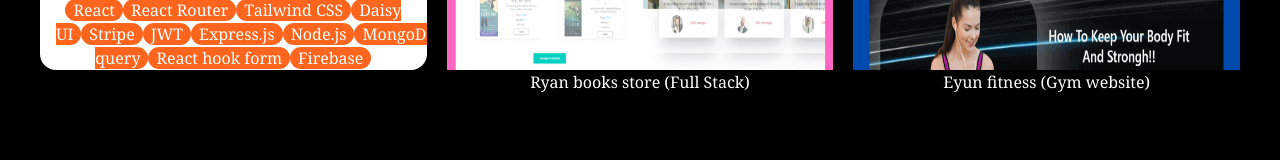
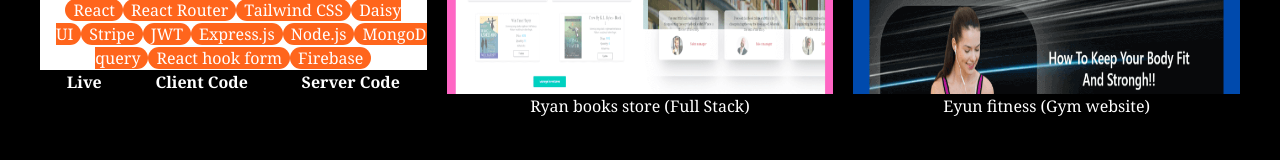
Before and after one commit to CodeWithShamim/portfolio, a React (Create React App) app: page / in a window 1280 px wide. Shown: the part 1298-1458 px from the top of the page. Built offline with nearby package versions, Linux system fonts and the light colour scheme.

Commit message:
style added in projects page

```diff
--- a/src/pages/Projects/Projects.js
+++ b/src/pages/Projects/Projects.js
@@ -17,10 +17,10 @@ const Projects = () => {
             alt="project1"
             className="w-full rounded-2xl hover:scale-105 transition-all"
           />
-
           <h1 className="my-4 text-lg font-semibold text-primary">
             Ryan refrigerator instrument (Full Stack)
           </h1>
+
           {/* technologies used */}
           <div className="overflow-scroll px-4">
             <span className="bg-accent rounded-full px-2">React</span>
@@ -38,7 +38,38 @@ const Projects = () => {
             <span className="bg-accent rounded-full px-2">React hook form</span>
             <span className="bg-accent rounded-full px-2">Firebase</span>
           </div>
+          {/* code link*/}
+          <div className="font-bold grid grid-flow-col bg-primary">
+            <p>
+              <a
+                href="https://ryan-refrigerator-instrument.web.app"
+                rel="noreferrer"
+                target="_blank"
+              >
+                Live
+              </a>
+            </p>
+            <p>
+              <a
+                href="https://github.com/CodeWithShamim/manufacturer-website-client-side"
+                rel="noreferrer"
+                target="_blank"
+              >
+                Client Code
+              </a>
+            </p>
+            <p>
+              <a
+                href="https://github.com/CodeWithShamim/manufacturer-website-server-side"
+                rel="noreferrer"
+                target="_blank"
+              >
+                Server Code
+              </a>
+            </p>
+          </div>
         </div>
+
         {/* ---2--- */}
         <div>
           <img
```
